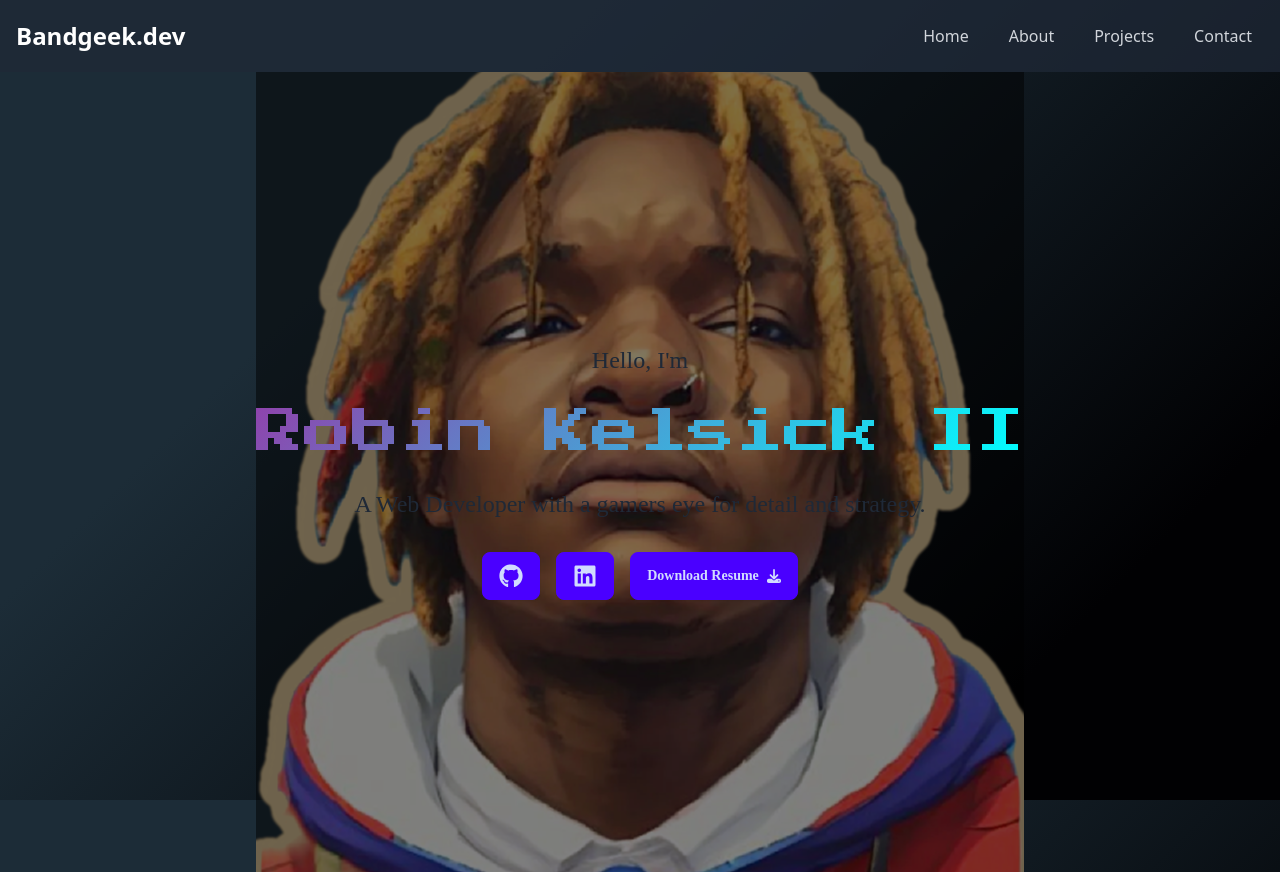
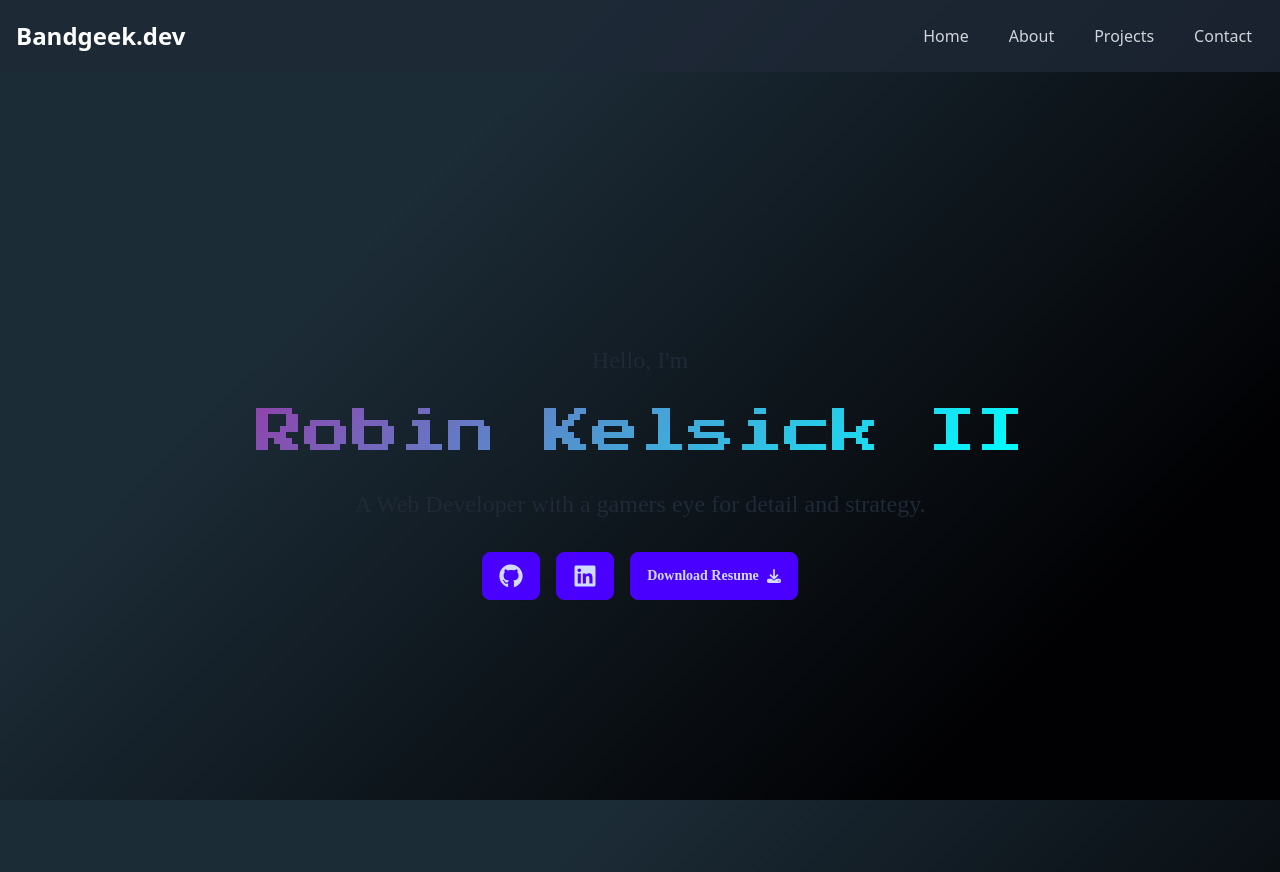
Before and after one commit to robinkelsickii/dev-portfolio, a Vue app: page / in a window 1280 px wide. Built offline with nearby package versions, Linux system fonts and the light colour scheme; a web font is replaced by a local one.

Commit message:
home page is as simple as it gets

```diff
--- a/src/components/Home.vue
+++ b/src/components/Home.vue
@@ -1,5 +1,5 @@
 <template>
-  <div class="home flex flex-col gap-y-8 justify-center min-h-screen items-center font-smooch bg-[url(/assets/ai-portrait.png)] bg-center !bg-blend-multiply bg-[rgba(0,0,0,0.5)]">
+  <div class="home flex flex-col gap-y-8 justify-center min-h-screen items-center font-smooch">
     <div class="text-2xl">Hello, I'm</div>
     <div class="text-2xl text-gradient font-press-start lg:text-5xl">Robin Kelsick II</div>
     <div class="text-xl lg:text-2xl">
```
